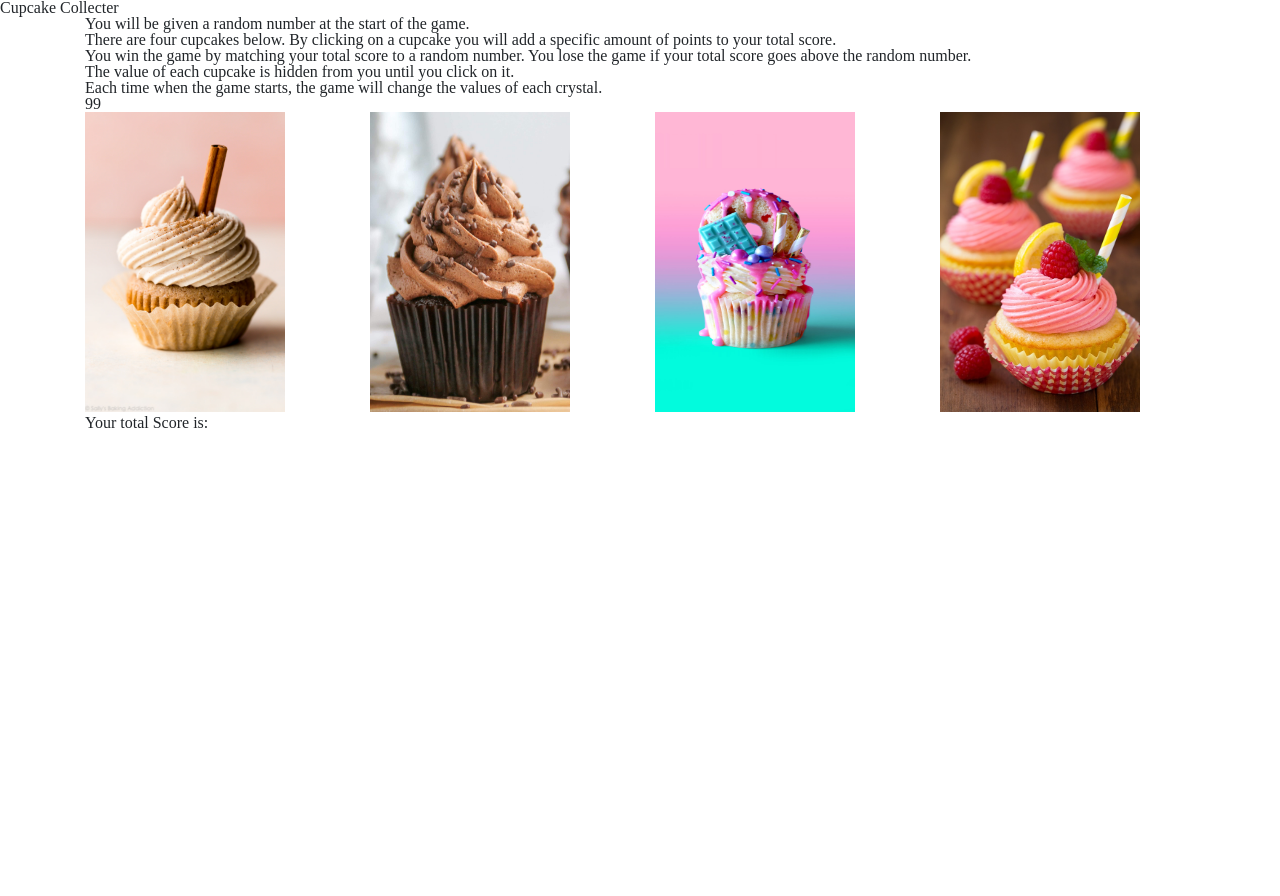
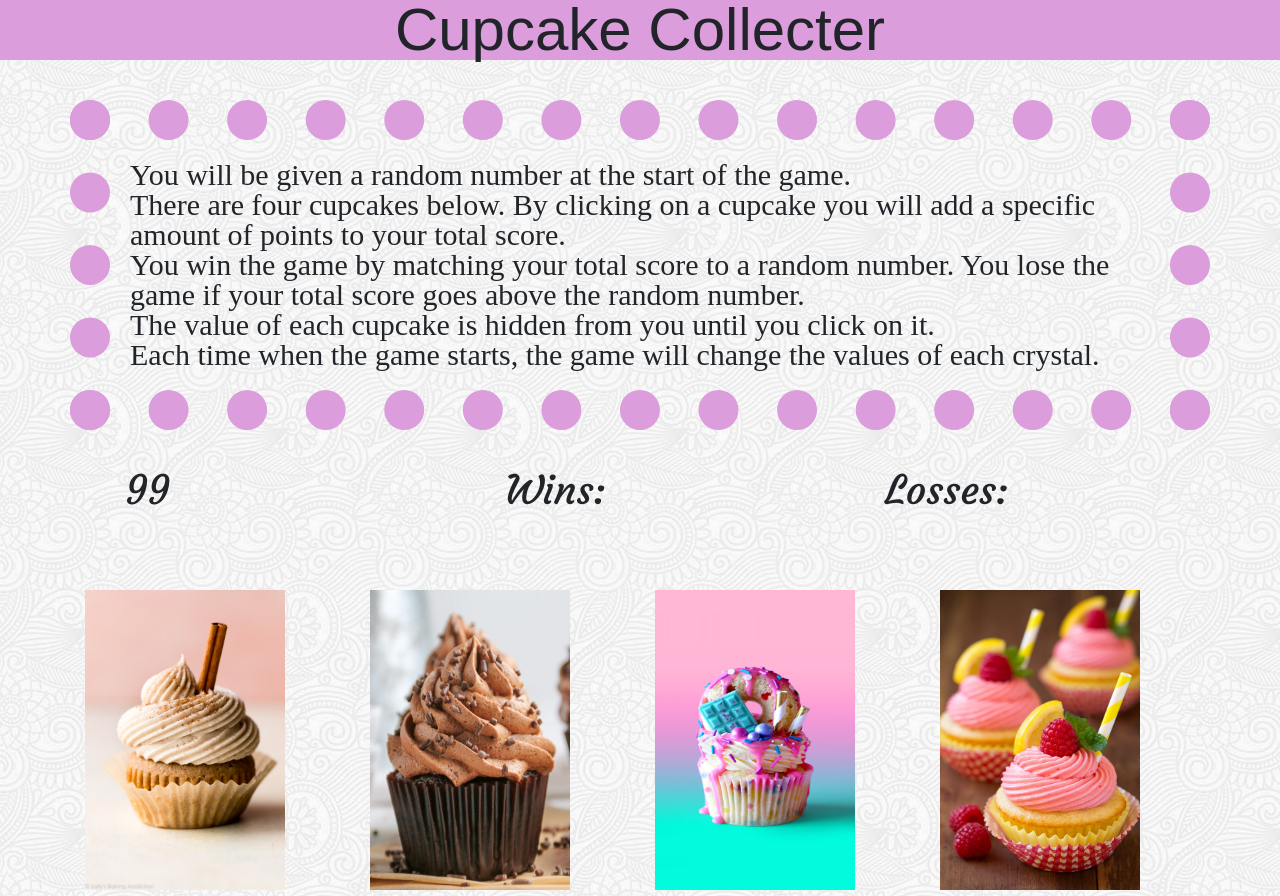
Before and after one commit to cmsmart2/unit-4-game, a plain HTML site: page index.html in a window 1280 px wide. Shown: the top 896 px of the page. Before the commit the page ends 800 px from the top, so only its background shows below. Drawn offline with nearby package versions, Linux system fonts and the light colour scheme; a web font is replaced by a local one.

Commit message:
added some CSS

```diff
--- a/assets/css/style.css
+++ b/assets/css/style.css
@@ -3,3 +3,38 @@ img {
     height: 300px;
 
 }
+body {
+    background: url(../images/full-bloom.png);
+}
+#myHeader{
+    text-align: center;
+    background-color: rgb(219, 157, 219);
+    font-size: 60px;
+    font-family: 'Notable', sans-serif;
+    margin-bottom: 40px;
+
+}
+#instructions {
+    margin: 0 auto;
+    border-color: rgb(219, 157, 219);
+    border-width: 40px;
+    border-style: dotted;
+    font-size: 30px;
+    padding: 20px;
+
+}
+.random-number, .wins, .losses{
+    margin: 40px;
+    font-size: 40px;
+    font-family: 'Courgette', cursive;
+}
+.total-score-text {
+    font-size: 40px;
+    margin: 20px;
+    background-color: rgb(219, 157, 219);
+    padding: 20px;
+
+}
+.total-score {
+    font-size: 40px;
+}
--- a/assets/javascript/game.js
+++ b/assets/javascript/game.js
@@ -10,20 +10,24 @@ var targetNumber = Math.floor(Math.random() * 100);
 
 $(".random-number").text(targetNumber);
 for (i = 0; i < 4; i++){
-  cupcakeNum.push(Math.floor(Math.random() * 15)+1);
+  cupcakeNum.push(Math.floor(Math.random() * 10)+1);
+
   $("img").attr("data-cupcakevalue", cupcakeNum[i]);
 
+
 }
+
+
 
 }
 console.log(cupcakeNum)
 
 $('img').on("click", function(){
-    var cupcakeValue = ($(this).attr("date-cupcakevalue"));
+    var cupcakeValue = ($(this).attr("data-cupcakevalue"));
     cupcakeValue = parseInt(cupcakeValue);
 
     counter += cupcakeValue;
-
+    $(".total-score").text(counter);
     alert("New score: " + counter);
 
     if (counter === targetNumber) {
@@ -39,4 +43,6 @@ $('img').on("click", function(){
         $(".losses").text(losses);
         randomNumberGen();
       }
+
+
 });
--- a/index.html
+++ b/index.html
@@ -13,15 +13,17 @@
 <!-- my style sheets -->
     <link rel="stylesheet" href="./assets/css/style.css">
     <link rel="stylesheet" href="./assets/css/resets.css">
+    <link href="https://fonts.googleapis.com/css?family=Notable&display=swap" rel="stylesheet">
+    <link href="https://fonts.googleapis.com/css?family=Courgette&display=swap" rel="stylesheet">
 
 </head>
 <body>
     <header>
-        <h1> Cupcake Collecter</h1>
+        <div id="myHeader"> Cupcake Collecter<div>
     </header>
 <main class="container">
     <section class="row">
-        <div class="col">
+        <div class="col" id="instructions">
             <p>
                 You will be given a random number at the start of the game.
             </p>
@@ -44,10 +46,11 @@
 
             </div>
             <div class="col wins">
+                Wins: <div class= "wins"></div>
 
             </div>
             <div class="col losses">
-
+                Losses: <div class= "losses"></div>
             </div>
         </section>
         <section class="row">
@@ -65,13 +68,10 @@
             </div>
         </section>
     <section class="row">
-        <div class="col">
+        <div class="col-4 total-score-text">
             <p>Your total Score is:</p>
-        </div>
-    </section>
-    <section class="row">
-        <div class="col total-score">
-
+            <div class="col total-score">
+            </div>
         </div>
     </section>
 </main>
```
Also changed, not shown: assets/images/full-bloom.png (added), assets/images/light-grey-terrazzo.png (added), assets/images/morocco.png (added).
